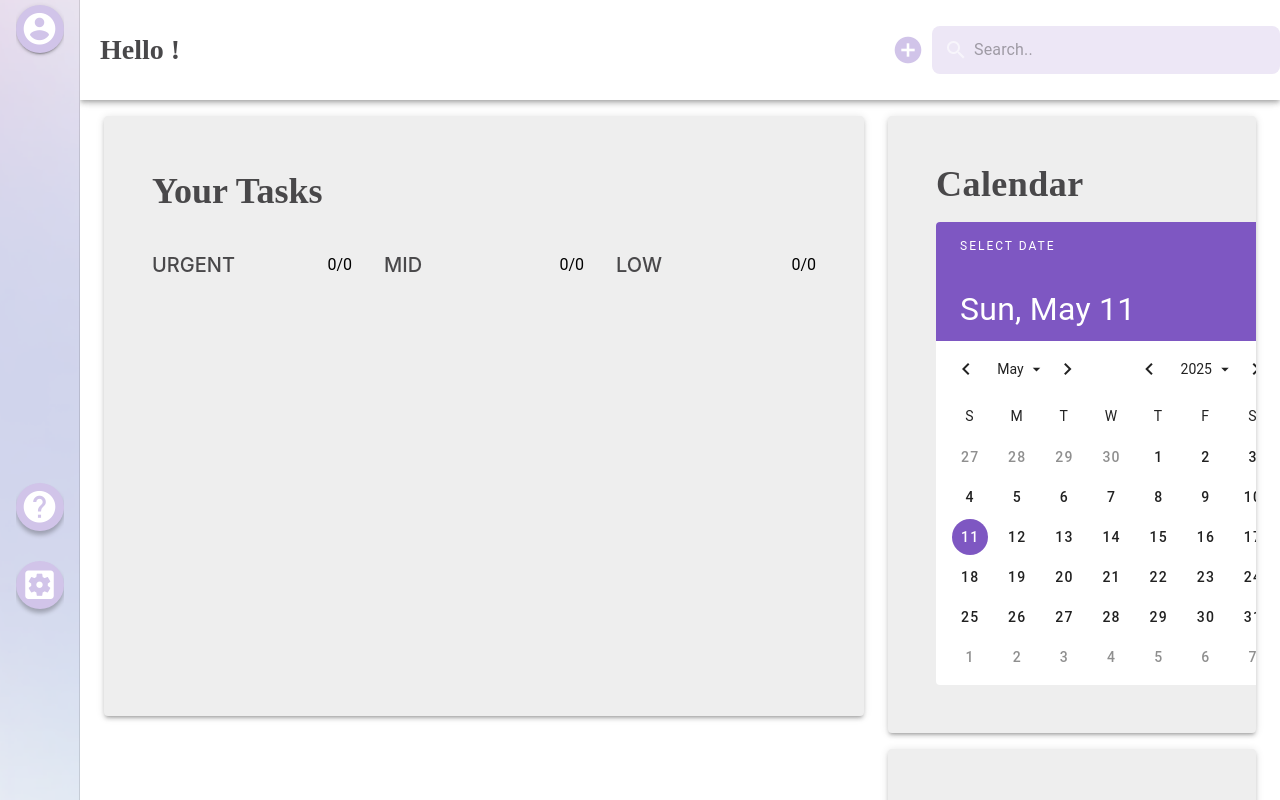
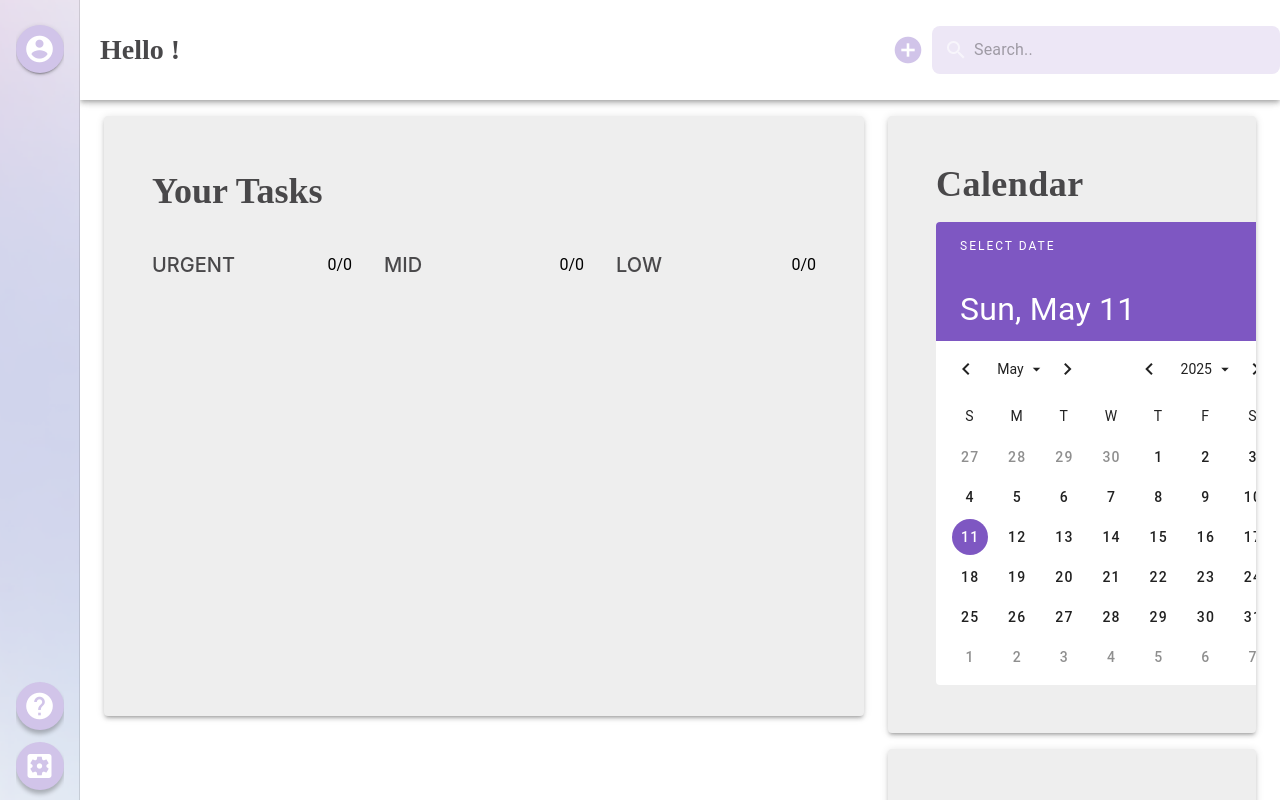
Before and after one commit to angelaapostolska/task_manager, a Vue app: page / in a window 1280 px wide. Built offline with nearby package versions, Linux system fonts and the light colour scheme; a small style sheet from the web is missing.

Commit message:
fix: sidebar content

```diff
--- a/src/components/SideBar.vue
+++ b/src/components/SideBar.vue
@@ -8,18 +8,18 @@
         color="deep-purple-lighten-4"
         elevation="2"
       >
-        <v-icon size="38" color="white">mdi-account-circle</v-icon>
+        <v-icon size="32" color="white">mdi-account-circle</v-icon>
       </v-btn>
 
       <div class="bottom-icons">
         <!-- Question Icon - Positioned at the bottom -->
         <v-btn icon class="sidebar-icon" color="deep-purple-lighten-4">
-          <v-icon size="38" color="white">mdi-help-circle</v-icon>
+          <v-icon size="32" color="white">mdi-help-circle</v-icon>
         </v-btn>
 
         <!-- Settings Icon - Positioned at the bottom -->
         <v-btn icon class="sidebar-icon" color="deep-purple-lighten-4">
-          <v-icon size="38" color="white">mdi-cog-box</v-icon>
+          <v-icon size="32" color="white">mdi-cog-box</v-icon>
         </v-btn>
       </div>
     </div>
@@ -44,35 +44,40 @@
   flex-direction: column;
   align-items: center;
 }
+
+/* Container for all sidebar content */
 .sidebar-content {
   display: flex;
   flex-direction: column;
   height: 100%;
-  overflow: hidden;
+  padding-top: 20px; /* spacing from top */
+  padding-bottom: 10px; /* spacing at bottom */
 }
+
+/* Profile icon stays at top */
+.profile-icon {
+  margin-bottom: auto; /* pushes everything else to the bottom */
+  margin-top: 5px;
+}
+
+/* Bottom icons are pinned at the bottom */
 .bottom-icons {
-  margin-top: auto;
-  padding-bottom: 2px;
   display: flex;
   flex-direction: column;
   align-items: center;
+  gap: 12px; /* space between help & settings */
 }
 
-/* Icon Styles */
+/* Icon button styles */
 .sidebar-icon {
   border-radius: 50%;
   box-shadow: 0px 4px 4px rgba(0, 0, 0, 0.25);
-  margin: 15px 0;
   transition: transform 0.2s ease-in-out;
-  width: 70px;
-  height: 70px;
+  width: 50px;
+  height: 50px;
 }
 
-.bottom-icons {
-  margin-top: 400px;
-}
-
-/* Hover effect for icons */
+/* Icon hover effect */
 .sidebar-icon:hover {
   transform: scale(1.05);
 }
@@ -81,8 +86,4 @@
 .sidebar-icon .v-icon {
   font-size: 30px;
 }
-
-.profile-icon {
-  margin-top: 5px;
-}
 </style>
```
